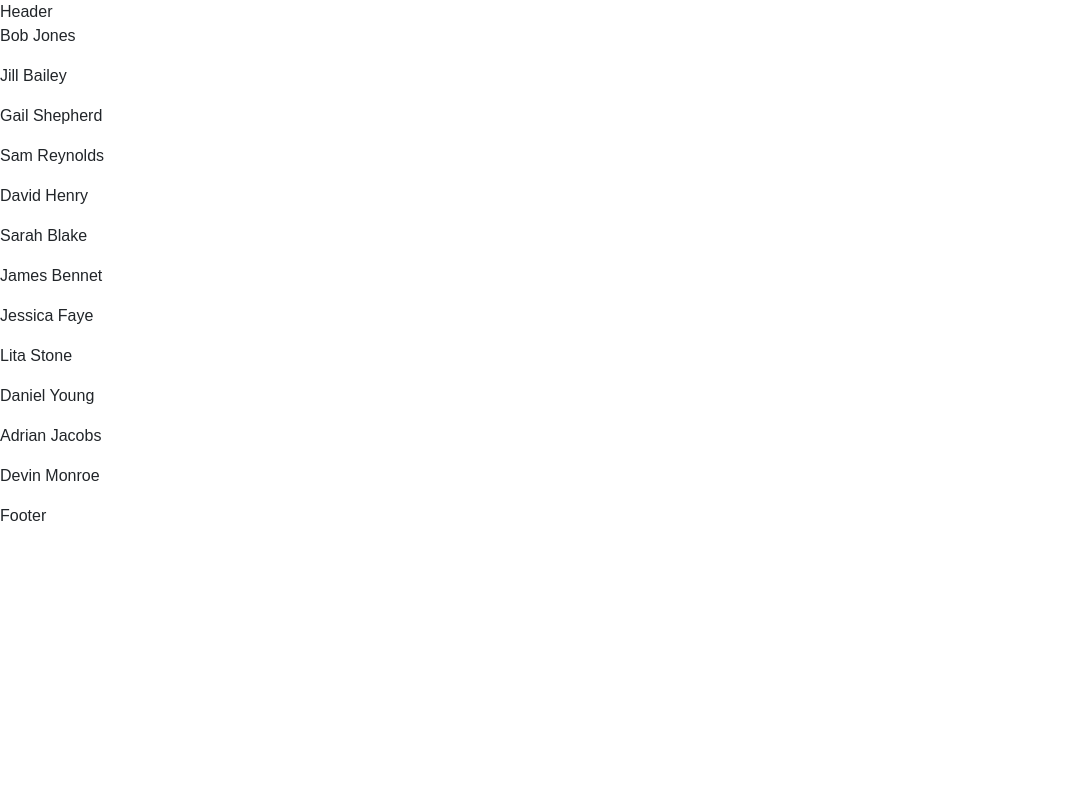
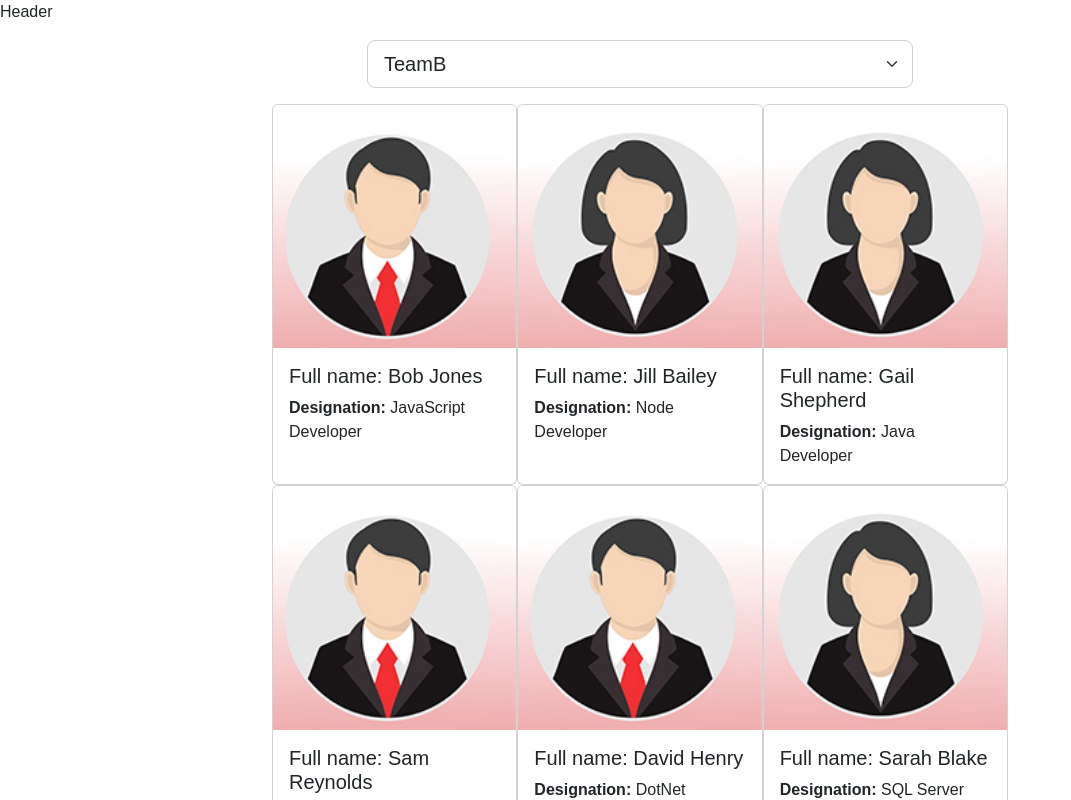
Before and after one commit to abravo83/react-team-member-allocation, a React (Create React App) app: page / in a window 1280 px wide. Shown: the top 800 px of the page, without its empty margins (0-1071 px from the left). Built offline with nearby package versions, Linux system fonts and the light colour scheme.

Commit message:
Employees.jsx import images, add selectedTeam useState

```diff
--- a/src/Employees.jsx
+++ b/src/Employees.jsx
@@ -1,6 +1,10 @@
 import { useState } from 'react';
+import femaleProfile from './images/femaleProfile.jpg'
+import maleProfile from './images/maleProfile.jpg'
 
 const Employees = () => {
+
+    const [selectedTeam, setTeam] = useState("TeamB");
 
     const [employees, setEmployees] = useState(
         [{
@@ -89,11 +93,40 @@ const Employees = () => {
           }]
     );
 
+    const handleTeamSelectionChange = (e) => {
+        console.log(e)
+        setTeam(e.target.value)
+    }
+
 
     return (
-        <div>
-            {employees.map((item) => <p key={item.id}>{item.fullName}</p>)}
-        </div>
+        <main className='container'>
+            <div className="row justify-content-center mt-3 mb-3">
+                <div className="col-6">
+                    <select className='form-select form-select-lg' name="" id="" value={selectedTeam} onChange={handleTeamSelectionChange}>
+                        <option value="TeamA">TeamA</option>
+                        <option value="TeamB">TeamB</option>
+                        <option value="TeamC">TeamC</option>
+                        <option value="TeamD">TeamD</option>
+                    </select>
+                </div>
+            </div>
+            <div className='row justify-content-center mt-3'>
+                <div className='col-8'>
+                    <div className='card-collection'>
+                        {employees.map((item) => (
+                            <div key={item.id} className="card" style={{cursor: "pointer"}}>
+                                <img src={(item.gender === 'male')? maleProfile : femaleProfile} className="card-img-top" />
+                                <div className='card-body'>
+                                    <h5 className='card-title'>Full name: {item.fullName}</h5>
+                                    <p className='card-text'><b>Designation:</b> {item.designation}</p>
+                                </div>
+                            </div>
+                        ))}
+                    </div>
+                </div>
+            </div>
+        </main>
     );
 }
 
```
